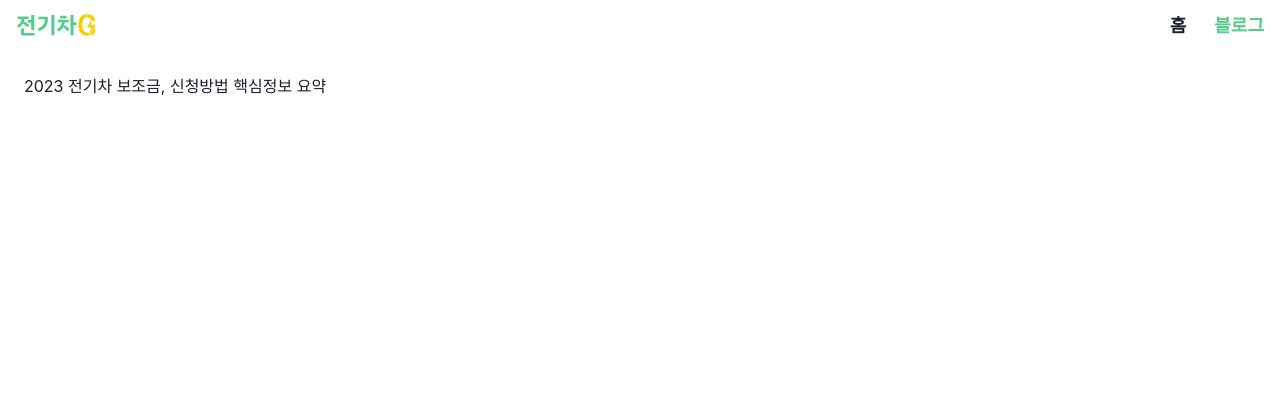
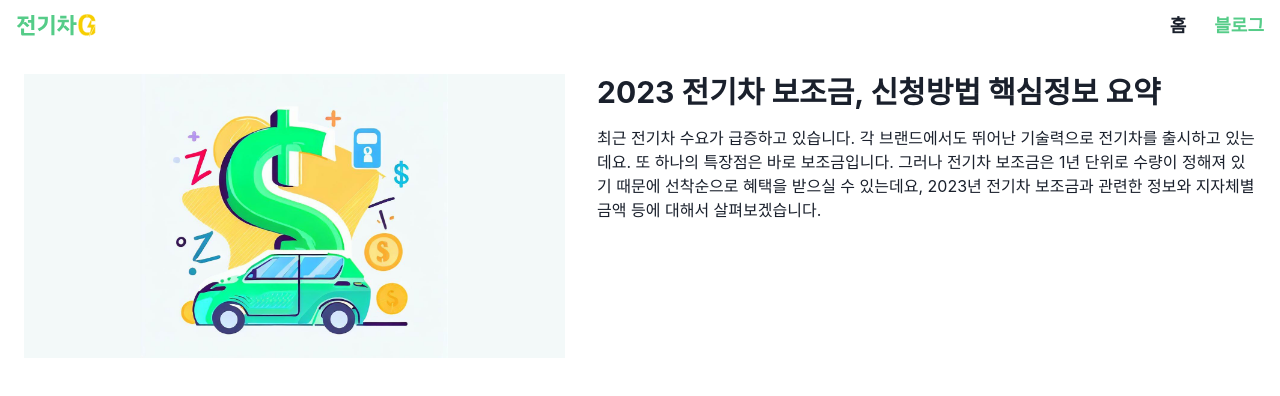
Before and after one commit to kec0130/ev-charge, a Next.js app: page /blog in a window 1280 px wide. Shown: the top 396 px of the page. Built offline with nearby package versions, Linux system fonts and the light colour scheme; no server answers.

Commit message:
Add: blog page

```diff
--- a/src/pages/blog/index.tsx
+++ b/src/pages/blog/index.tsx
@@ -1,4 +1,6 @@
 import Link from 'next/link';
+import Image from 'next/image';
+import { Box, Flex, Heading, List, ListItem, Text } from '@chakra-ui/react';
 import Metadata from '@/components/Metadata';
 
 const Blog = () => {
@@ -10,7 +12,34 @@ const Blog = () => {
         keywords='전기차 블로그, 전기차 정보, 전기차 팁'
         url='/blog'
       />
-      <Link href='/blog/electric-car-subsidy'>2023 전기차 보조금, 신청방법 핵심정보 요약</Link>
+      <List>
+        <ListItem mb={12}>
+          <Link href='/blog/electric-car-subsidy'>
+            <Flex w='full' flexDir={['column', 'row']}>
+              <Box mr={[0, 8]} mb={[4, 0]}>
+                <Image
+                  src='/images/blog/electric-car-subsidy/01.png'
+                  alt='전기차 보조금'
+                  width={300}
+                  height={158}
+                  layout='responsive'
+                />
+              </Box>
+              <Box>
+                <Heading as='h3' size='lg' mb={[2, 4]} noOfLines={[2, 1]}>
+                  2023 전기차 보조금, 신청방법 핵심정보 요약
+                </Heading>
+                <Text noOfLines={[3, 4]}>
+                  최근 전기차 수요가 급증하고 있습니다. 각 브랜드에서도 뛰어난 기술력으로 전기차를
+                  출시하고 있는데요. 또 하나의 특장점은 바로 보조금입니다. 그러나 전기차 보조금은
+                  1년 단위로 수량이 정해져 있기 때문에 선착순으로 혜택을 받으실 수 있는데요, 2023년
+                  전기차 보조금과 관련한 정보와 지자체별 금액 등에 대해서 살펴보겠습니다.
+                </Text>
+              </Box>
+            </Flex>
+          </Link>
+        </ListItem>
+      </List>
     </>
   );
 };
```
Also changed, not shown: src/pages/blog/electric-car-subsidy.tsx (+10 -9 lines).
